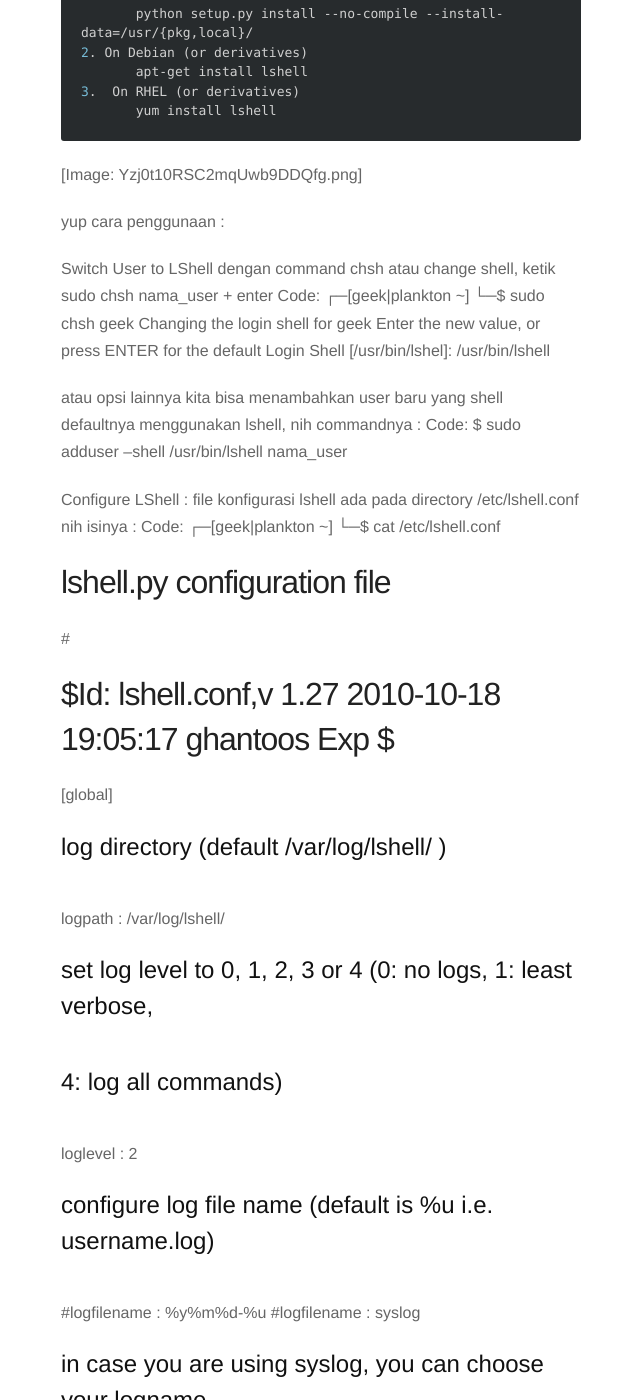
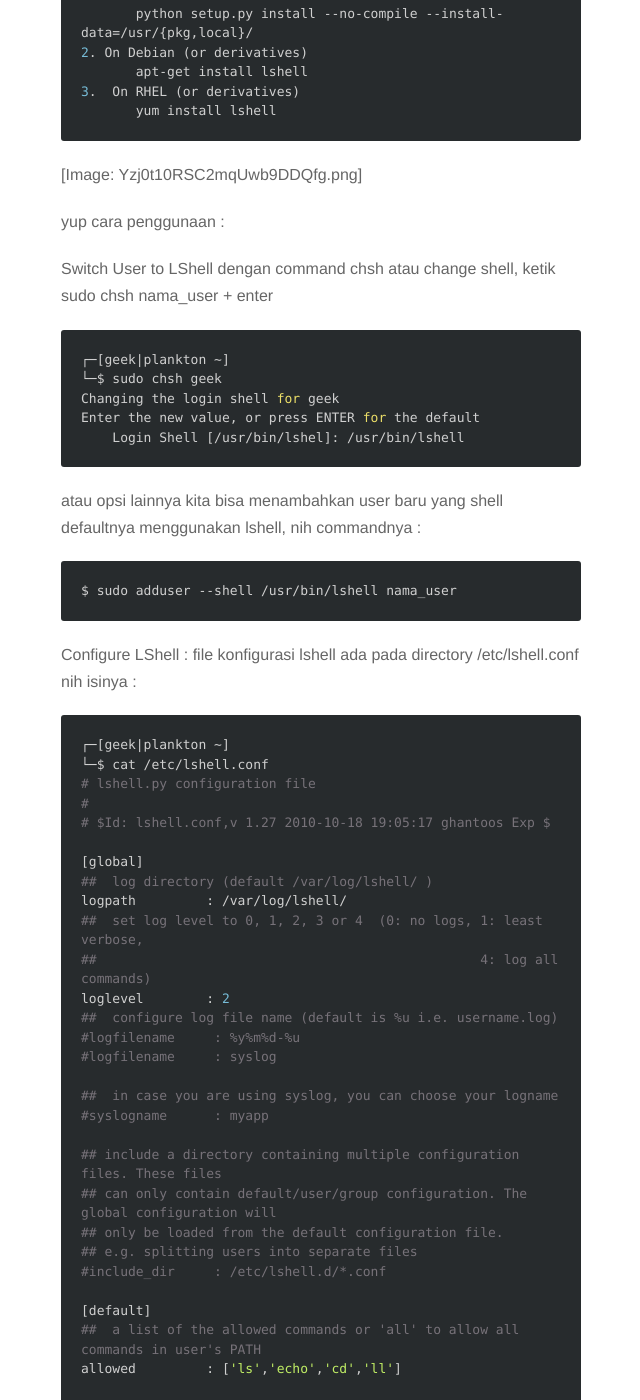
Before and after one commit to xretsu/xretsu.github.io, a Jekyll site: the page built from _posts/2018-03-17-lshell.markdown, in a window 1280 px wide and 1400 px high, scrolled down 712 px. Shown: the whole window, without its empty margins (319-959 px from the left). Built offline with Jekyll 4.4.1, drawn with Linux system fonts in a browser that asks for light colours; nearby versions of some CDN libraries; some of the changed text lies outside the part shown.

Commit message:
Update 2018-03-17-lshell.markdown

```diff
--- a/_posts/2018-03-17-lshell.markdown
+++ b/_posts/2018-03-17-lshell.markdown
@@ -30,22 +30,25 @@ oke lanjut, installation :
 yup cara penggunaan :
 
 Switch User to LShell dengan command chsh atau change shell, ketik sudo chsh nama_user + enter
-Code:
+{% highlight bash %}
 ┌─[geek|plankton ~]
 └─$ sudo chsh geek
 Changing the login shell for geek
 Enter the new value, or press ENTER for the default
     Login Shell [/usr/bin/lshel]: /usr/bin/lshell
+{% endhighlight %}
+
 
 atau opsi lainnya kita bisa menambahkan user baru yang shell defaultnya menggunakan lshell, nih commandnya :
-Code:
+{% highlight bash %}
 $ sudo adduser --shell /usr/bin/lshell nama_user
-
+{% endhighlight %}
 
 Configure LShell :
 file konfigurasi lshell ada pada directory /etc/lshell.conf
 nih isinya :
-Code:
+
+{% highlight bash %}
 ┌─[geek|plankton ~]
 └─$ cat /etc/lshell.conf
 # lshell.py configuration file
@@ -161,6 +164,7 @@ allowed         : ['ls','echo','cd','ll']
 
 ##  a list of forbidden character or commands -- deny vim, as it allows to escape lshell
 forbidden       : [';', '&', '|','`','>','<', '$(', '${']
+{% endhighlight %}
 
 ------skip------
 
@@ -179,7 +183,7 @@ BONUS :
 
 Bypassing Shell :
 
-Code:
+{% highlight bash %}
 python -c 'import pty; pty.spawn("/bin/sh")'
 
 echo os.system('/bin/bash')
@@ -212,12 +216,16 @@ exec "/bin/sh"
 (From within nmap)
 
 !sh
+{% endhighlight %}
 
 semoga aja settingan lshell atau other shell bisa di spawn.. :p
 
 
 Referensi :
 https://packages.debian.org/wheezy/lshell
+
 https://tecadmin.net/how-to-limit-user-a...ted-shell/
+
 https://www.aldeid.com/wiki/Lshell
+
 https://netsec.ws/?p=337
```
